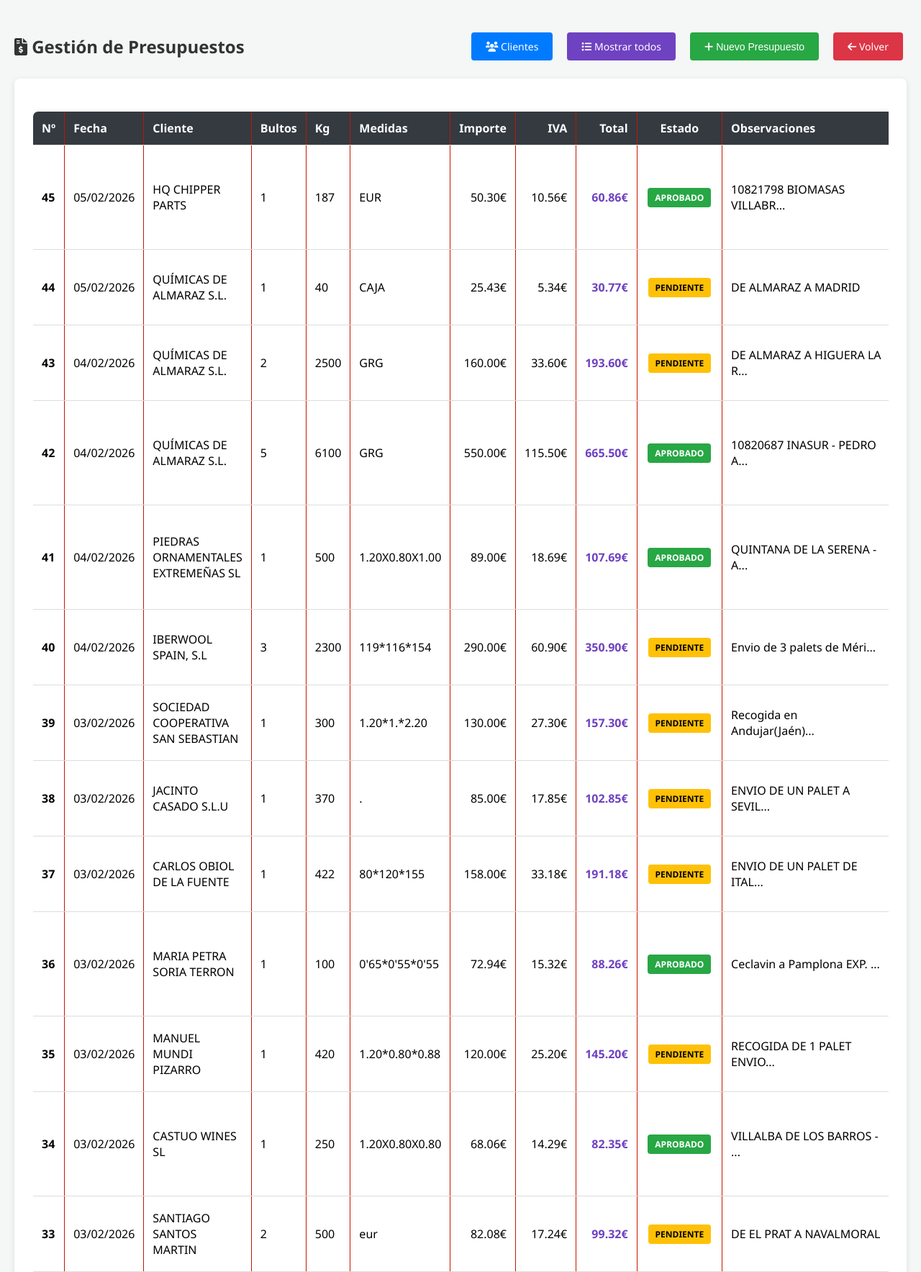
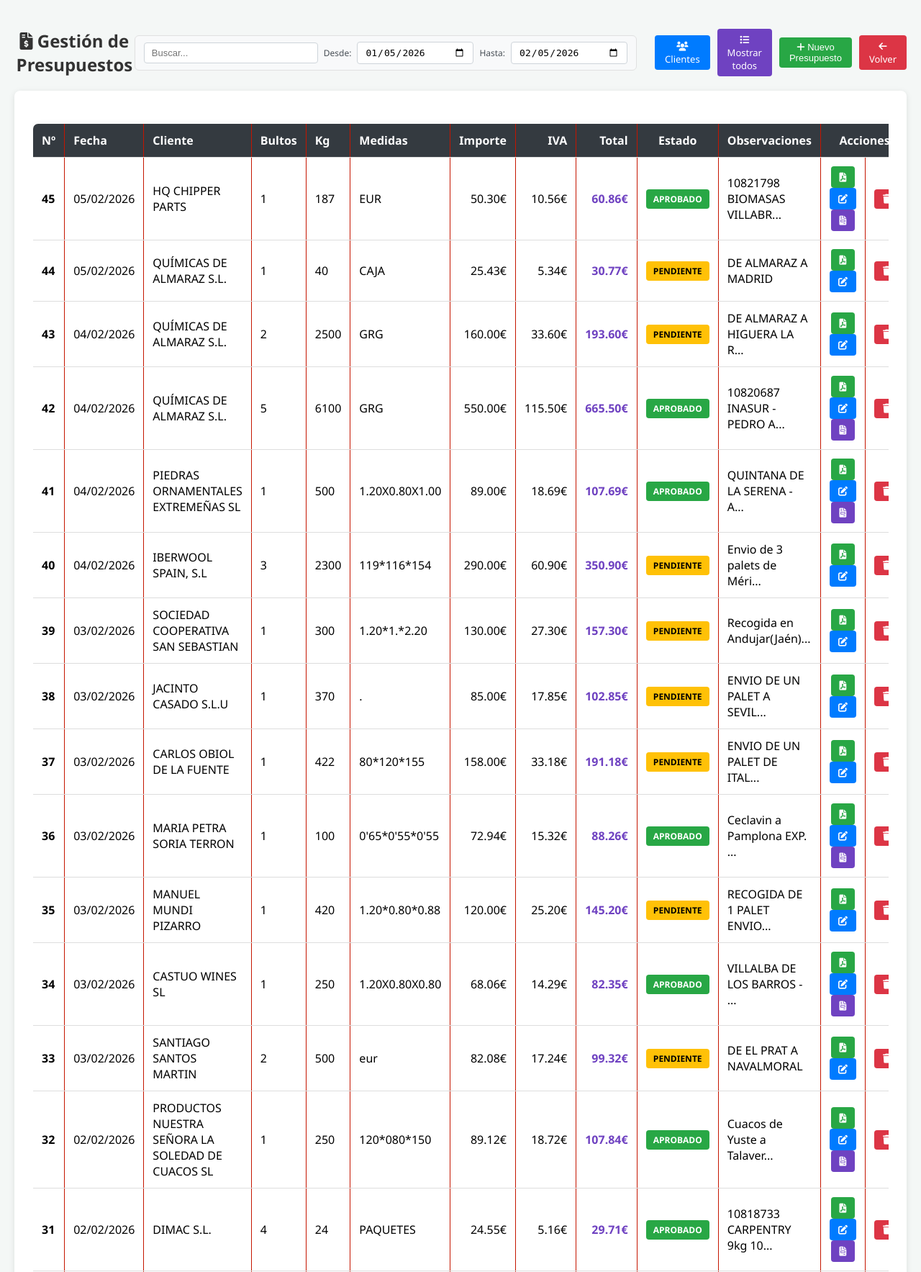
Before and after one commit to jmm-1987/vehiculosagenda, a Flask app: page /presupuestos in a window 1280 px wide. Shown: the part 50-1817 px from the top of the page at 72% size. Run offline with Flask 3, Linux system fonts and the light colour scheme; a user stored in the database is signed in; data comes from the database, SQL or seed files in the repository; both versions use the stored data as it was after the commit.

Commit message:
modificaciones rocio

```diff
--- a/presupuestos/generar_pdf.py
+++ b/presupuestos/generar_pdf.py
@@ -71,18 +71,22 @@ def generar_pdf_presupuesto(presupuesto, cliente, output_path=None):
     page.insert_text((50, y_pos), EMPRESA_DIRECCION_2, fontsize=font_size_normal, color=(0, 0, 0))
     y_pos += 12
     page.insert_text((50, y_pos), f"CIF: {EMPRESA_CIF}", fontsize=font_size_normal, color=(0, 0, 0))
-    page.insert_text((350, y_pos_cliente), "CLIENTE:", fontsize=font_size_normal, color=(0, 0, 0))
+    page.insert_text((320, y_pos_cliente), "CLIENTE:", fontsize=font_size_normal, color=(0, 0, 0))
     y_pos_cliente += 12
-    page.insert_text((350, y_pos_cliente), f"Nombre: {cliente.nombre}", fontsize=font_size_normal, color=(0, 0, 0))
+    page.insert_text((320, y_pos_cliente), f"Nombre: {cliente.nombre}", fontsize=font_size_normal, color=(0, 0, 0))
     y_pos_cliente += 12
-    page.insert_text((350, y_pos_cliente), f"Dirección: {cliente.direccion}", fontsize=font_size_normal, color=(0, 0, 0))
+    page.insert_text((320, y_pos_cliente), f"Dirección: {cliente.direccion}", fontsize=font_size_normal, color=(0, 0, 0))
     y_pos_cliente += 12
     if cliente.poblacion:
-        page.insert_text((350, y_pos_cliente), f"Población: {cliente.poblacion}", fontsize=font_size_normal, color=(0, 0, 0))
+        page.insert_text((320, y_pos_cliente), f"Población: {cliente.poblacion}", fontsize=font_size_normal, color=(0, 0, 0))
         y_pos_cliente += 12
-    page.insert_text((350, y_pos_cliente), "Provincia:", fontsize=font_size_normal, color=(0, 0, 0))
+    page.insert_text((320, y_pos_cliente), "Provincia:", fontsize=font_size_normal, color=(0, 0, 0))
     y_pos_cliente += 12
-    page.insert_text((350, y_pos_cliente), f"CIF/NIF: {cliente.cif}", fontsize=font_size_normal, color=(0, 0, 0))
+    page.insert_text((320, y_pos_cliente), f"CIF/NIF: {cliente.cif}", fontsize=font_size_normal, color=(0, 0, 0))
+    y_pos_cliente += 12
+    if cliente.email:
+        page.insert_text((320, y_pos_cliente), f"Email: {cliente.email}", fontsize=font_size_normal, color=(0, 0, 0))
+        y_pos_cliente += 12
 
     # === INFORMACIÓN DEL PRESUPUESTO (centrado, en negrita) ===
     y_pos_presupuesto = y_pos_cliente + 20
--- a/presupuestos/generar_pdf_factura_proforma.py
+++ b/presupuestos/generar_pdf_factura_proforma.py
@@ -61,18 +61,22 @@ def generar_pdf_factura_proforma(factura_proforma, presupuesto, cliente, output_
     page.insert_text((50, y_pos), EMPRESA_DIRECCION_2, fontsize=font_size_normal, color=(0, 0, 0))
     y_pos += 12
     page.insert_text((50, y_pos), f"CIF: {EMPRESA_CIF}", fontsize=font_size_normal, color=(0, 0, 0))
-    page.insert_text((350, y_pos_cliente), "CLIENTE:", fontsize=font_size_normal, color=(0, 0, 0))
+    page.insert_text((320, y_pos_cliente), "CLIENTE:", fontsize=font_size_normal, color=(0, 0, 0))
     y_pos_cliente += 12
-    page.insert_text((350, y_pos_cliente), f"Nombre: {cliente.nombre}", fontsize=font_size_normal, color=(0, 0, 0))
+    page.insert_text((320, y_pos_cliente), f"Nombre: {cliente.nombre}", fontsize=font_size_normal, color=(0, 0, 0))
     y_pos_cliente += 12
-    page.insert_text((350, y_pos_cliente), f"Dirección: {cliente.direccion}", fontsize=font_size_normal, color=(0, 0, 0))
+    page.insert_text((320, y_pos_cliente), f"Dirección: {cliente.direccion}", fontsize=font_size_normal, color=(0, 0, 0))
     y_pos_cliente += 12
     if cliente.poblacion:
-        page.insert_text((350, y_pos_cliente), f"Población: {cliente.poblacion}", fontsize=font_size_normal, color=(0, 0, 0))
+        page.insert_text((320, y_pos_cliente), f"Población: {cliente.poblacion}", fontsize=font_size_normal, color=(0, 0, 0))
         y_pos_cliente += 12
-    page.insert_text((350, y_pos_cliente), "Provincia:", fontsize=font_size_normal, color=(0, 0, 0))
+    page.insert_text((320, y_pos_cliente), "Provincia:", fontsize=font_size_normal, color=(0, 0, 0))
     y_pos_cliente += 12
-    page.insert_text((350, y_pos_cliente), f"CIF/NIF: {cliente.cif}", fontsize=font_size_normal, color=(0, 0, 0))
+    page.insert_text((320, y_pos_cliente), f"CIF/NIF: {cliente.cif}", fontsize=font_size_normal, color=(0, 0, 0))
+    y_pos_cliente += 12
+    if cliente.email:
+        page.insert_text((320, y_pos_cliente), f"Email: {cliente.email}", fontsize=font_size_normal, color=(0, 0, 0))
+        y_pos_cliente += 12
 
     # === TÍTULO: FACTURA PROFORMA (centrado, en negrita) ===
     y_pos_titulo = y_pos_cliente + 20
--- a/templates/presupuestos.html
+++ b/templates/presupuestos.html
@@ -47,7 +47,7 @@
             padding: 20px;
         }
         .btn {
-            padding: 10px 20px;
+            padding: 6px 14px;
             background: #6f42c1;
             color: white;
             border: none;
@@ -55,8 +55,8 @@
             cursor: pointer;
             text-decoration: none;
             display: inline-block;
-            margin: 5px;
-            font-size: 14px;
+            margin: 0;
+            font-size: 13px;
             transition: all 0.3s;
         }
         .btn:hover {
@@ -99,6 +99,49 @@
         .header-buttons {
             display: flex;
             gap: 10px;
+            align-items: center;
+        }
+        .filters-section {
+            display: flex;
+            gap: 8px;
+            align-items: center;
+            margin-right: 15px;
+            padding: 8px 12px;
+            background: #f8f9fa;
+            border-radius: 6px;
+            border: 1px solid #e0e0e0;
+        }
+        .filters-section input[type="text"] {
+            padding: 6px 10px;
+            border: 1px solid #ced4da;
+            border-radius: 4px;
+            font-size: 13px;
+            width: 220px;
+            transition: border-color 0.3s;
+        }
+        .filters-section input[type="text"]:focus {
+            outline: none;
+            border-color: #007bff;
+            box-shadow: 0 0 0 2px rgba(0, 123, 255, 0.1);
+        }
+        .filters-section input[type="date"] {
+            padding: 6px 10px;
+            border: 1px solid #ced4da;
+            border-radius: 4px;
+            font-size: 13px;
+            width: 140px;
+            transition: border-color 0.3s;
+        }
+        .filters-section input[type="date"]:focus {
+            outline: none;
+            border-color: #007bff;
+            box-shadow: 0 0 0 2px rgba(0, 123, 255, 0.1);
+        }
+        .filters-section label {
+            font-size: 12px;
+            color: #495057;
+            font-weight: 500;
+            white-space: nowrap;
         }
         table {
             width: 100%;
@@ -189,6 +232,18 @@
                 flex-direction: column;
                 align-items: center;
                 height: auto;
+            }
+            .filters-section {
+                flex-wrap: wrap;
+                width: 100%;
+                margin-bottom: 10px;
+                margin-right: 0;
+            }
+            .filters-section input[type="text"] {
+                width: 100%;
+            }
+            .filters-section input[type="date"] {
+                width: calc(50% - 4px);
             }
             .header-actions {
                 flex-direction: column;
@@ -397,6 +452,13 @@
         <div class="header-actions">
             <h1><i class="fas fa-file-invoice-dollar"></i> Gestión de Presupuestos</h1>
             <div class="header-buttons">
+                <div class="filters-section">
+                    <input type="text" id="buscarPresupuesto" placeholder="Buscar..." onkeyup="filtrarPresupuestos()">
+                    <label for="filtroDesde">Desde:</label>
+                    <input type="date" id="filtroDesde" onchange="filtrarPresupuestos()">
+                    <label for="filtroHasta">Hasta:</label>
+                    <input type="date" id="filtroHasta" onchange="filtrarPresupuestos()">
+                </div>
                 <a href="/presupuestos/clientes" class="btn btn-primary">
                     <i class="fas fa-users"></i> Clientes
                 </a>
@@ -421,7 +483,7 @@
         <div class="content-card">
             {% if lista_presupuestos %}
             <div style="overflow-x: auto;">
-                <table>
+                <table id="tablaPresupuestos">
                     <thead>
                         <tr>
                             <th>Nº</th>
@@ -440,7 +502,12 @@
                     </thead>
                     <tbody>
                         {% for presupuesto, cliente in lista_presupuestos %}
-                        <tr class="{% if not presupuesto.activo %}no-activo{% endif %}">
+                        <tr class="{% if not presupuesto.activo %}no-activo{% endif %}"
+                            data-numero="{{ presupuesto.numero_presupuesto }}"
+                            data-fecha="{{ presupuesto.fecha_presupuesto.strftime('%Y-%m-%d') if presupuesto.fecha_presupuesto else '' }}"
+                            data-cliente="{{ cliente.nombre|lower }}"
+                            data-estado="{{ presupuesto.estado|lower }}"
+                            data-observaciones="{{ (presupuesto.observaciones or '')|lower }}">
                             <td><strong>{{ presupuesto.numero_presupuesto }}</strong></td>
                             <td>{{ presupuesto.fecha_presupuesto.strftime('%d/%m/%Y') }}</td>
                             <td>{{ cliente.nombre }}</td>
@@ -959,6 +1026,77 @@
 
         // Agregar un estado al historial para poder prevenir el back
         history.pushState(null, null, window.location.href);
+
+        // Establecer fechas por defecto (hace un mes hasta hoy)
+        document.addEventListener('DOMContentLoaded', function() {
+            const hoy = new Date();
+            const haceUnMes = new Date();
+            haceUnMes.setMonth(haceUnMes.getMonth() - 1);
+
+            // Formatear fechas como YYYY-MM-DD para los inputs de tipo date
+            const formatoFecha = (fecha) => {
+                const año = fecha.getFullYear();
+                const mes = String(fecha.getMonth() + 1).padStart(2, '0');
+                const dia = String(fecha.getDate()).padStart(2, '0');
+                return `${año}-${mes}-${dia}`;
+            };
+
+            const filtroDesde = document.getElementById('filtroDesde');
+            const filtroHasta = document.getElementById('filtroHasta');
+
+            if (filtroDesde) {
+                filtroDesde.value = formatoFecha(haceUnMes);
+            }
+            if (filtroHasta) {
+                filtroHasta.value = formatoFecha(hoy);
+            }
+
+            // Aplicar filtro inicial con las fechas por defecto
+            filtrarPresupuestos();
+        });
+
+        // Función para filtrar presupuestos
+        function filtrarPresupuestos() {
+            const textoBusqueda = (document.getElementById('buscarPresupuesto').value || '').toLowerCase();
+            const fechaDesde = document.getElementById('filtroDesde').value;
+            const fechaHasta = document.getElementById('filtroHasta').value;
+
+            const table = document.getElementById('tablaPresupuestos');
+            if (!table) return;
+
+            const rows = table.querySelectorAll('tbody tr');
+
+            rows.forEach(row => {
+                const numero = (row.getAttribute('data-numero') || '').toLowerCase();
+                const fecha = row.getAttribute('data-fecha') || '';
+                const cliente = row.getAttribute('data-cliente') || '';
+                const estado = row.getAttribute('data-estado') || '';
+                const observaciones = row.getAttribute('data-observaciones') || '';
+
+                let visible = true;
+
+                // Filtro de texto de búsqueda
+                if (textoBusqueda) {
+                    const coincide = numero.includes(textoBusqueda) ||
+                                   cliente.includes(textoBusqueda) ||
+                                   estado.includes(textoBusqueda) ||
+                                   observaciones.includes(textoBusqueda);
+                    if (!coincide) visible = false;
+                }
+
+                // Filtro de fecha desde
+                if (fechaDesde && fecha < fechaDesde) {
+                    visible = false;
+                }
+
+                // Filtro de fecha hasta
+                if (fechaHasta && fecha > fechaHasta) {
+                    visible = false;
+                }
+
+                row.style.display = visible ? '' : 'none';
+            });
+        }
     </script>
 </body>
 </html>
```
Also changed, not shown: database/VEHICULOS.db.
